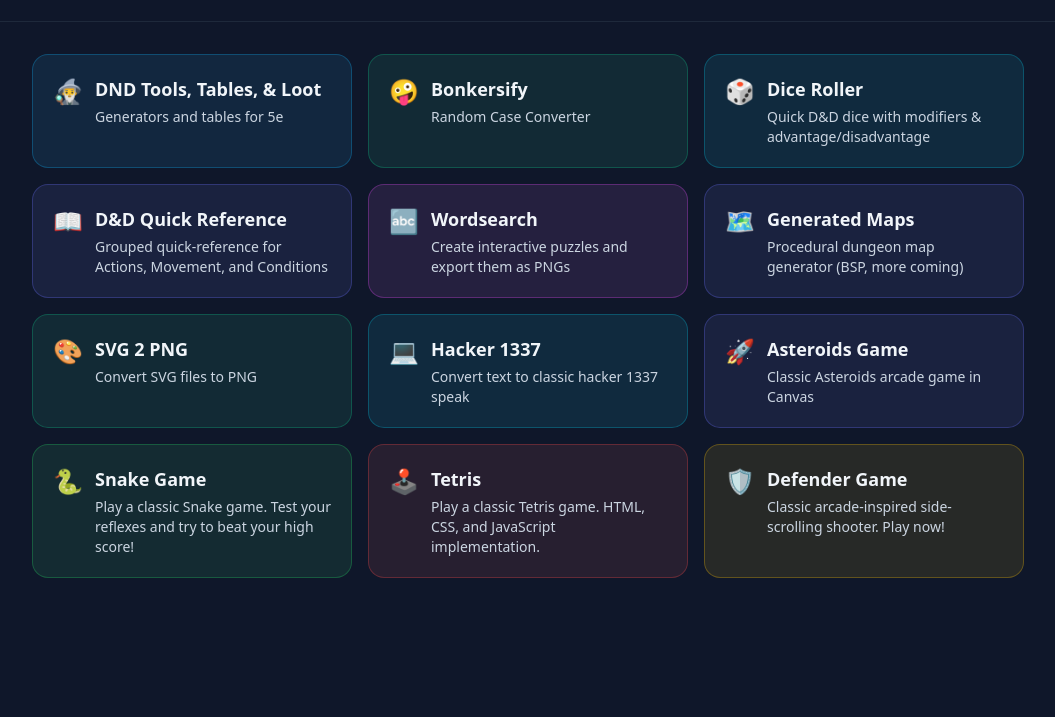
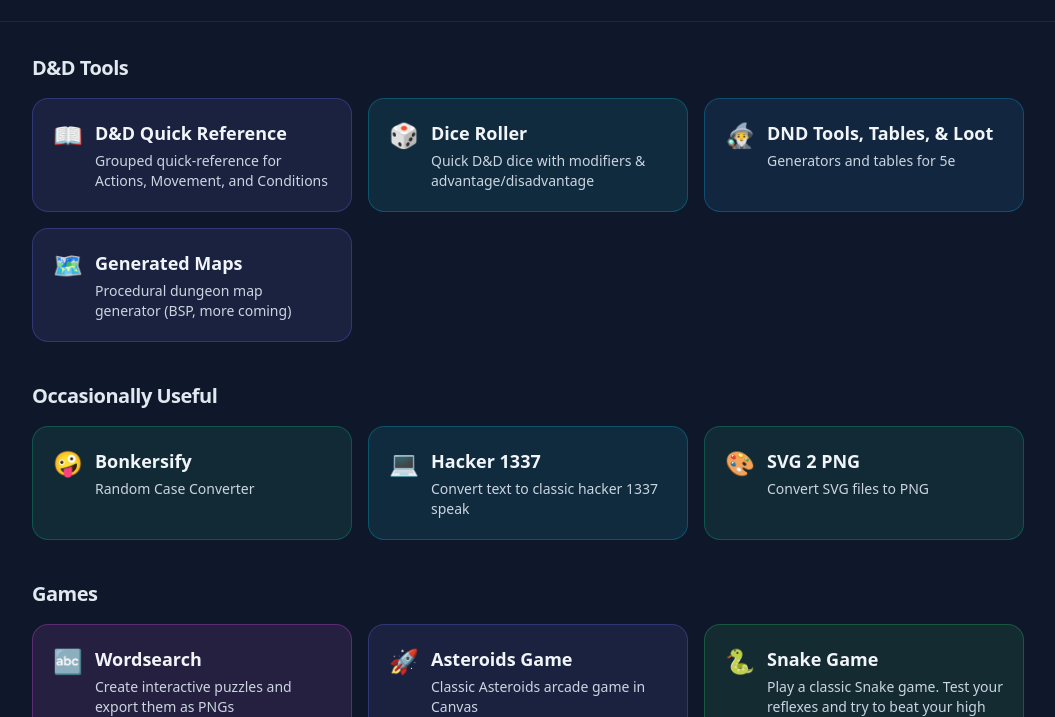
Before and after one commit to mdelegge/Toolbox, a plain HTML site: page index.html in a window 1280 px wide. Shown: the part 83-800 px from the top of the page, without its empty margins (112-1167 px from the left). Drawn offline with nearby package versions, Linux system fonts and the light colour scheme.

Commit message:
Divide tools into their own categories

```diff
--- a/index.html
+++ b/index.html
@@ -16,23 +16,17 @@
   </header>
 
   <main class="max-w-5xl mx-auto px-4 py-8">
-    <section class="grid gap-4 grid-cols-1 sm:grid-cols-2 lg:grid-cols-3">
-      <a href="dndtools/index.html" class="group block p-5 rounded-2xl border transition bg-sky-400/10 border-sky-500/30 hover:bg-sky-400/15 hover:border-sky-500/50 focus-visible:outline-none focus-visible:ring-2 focus-visible:ring-sky-400/50">
+    <!-- D&D Tools -->
+    <section class="space-y-4 mb-10">
+      <h2 class="text-xl font-semibold tracking-tight text-slate-200">D&D Tools</h2>
+      <div class="grid gap-4 grid-cols-1 sm:grid-cols-2 lg:grid-cols-3">
+
+        <a href="reference_chart/index.html" class="group block p-5 rounded-2xl border transition bg-indigo-400/10 border-indigo-500/30 hover:bg-indigo-400/15 hover:border-indigo-500/50 focus-visible:outline-none focus-visible:ring-2 focus-visible:ring-indigo-400/50">
           <div class="flex items-start gap-3">
-          <div class="text-2xl" aria-hidden="true">🧙‍♂️</div>
+            <div class="text-2xl" aria-hidden="true">📖</div>
             <div class="flex flex-col gap-1">
-            <h2 class="text-lg font-semibold">DND Tools, Tables, & Loot</h2>
-            <p class="text-sm text-slate-300">Generators and tables for 5e</p>
-          </div>
-        </div>
-      </a>
-
-      <a href="bonkersify/index.html" class="group block p-5 rounded-2xl border transition bg-emerald-400/10 border-emerald-500/30 hover:bg-emerald-400/15 hover:border-emerald-500/50 focus-visible:outline-none focus-visible:ring-2 focus-visible:ring-emerald-400/50">
-        <div class="flex items-start gap-3">
-          <div class="text-2xl" aria-hidden="true">🤪</div>
-          <div class="flex flex-col gap-1">
-            <h2 class="text-lg font-semibold">Bonkersify</h2>
-            <p class="text-sm text-slate-300">Random Case Converter</p>
+              <h2 class="text-lg font-semibold">D&D Quick Reference</h2>
+              <p class="text-sm text-slate-300">Grouped quick-reference for Actions, Movement, and Conditions</p>
             </div>
           </div>
         </a>
@@ -47,22 +41,12 @@
           </div>
         </a>
 
-      <a href="reference_chart/index.html" class="group block p-5 rounded-2xl border transition bg-indigo-400/10 border-indigo-500/30 hover:bg-indigo-400/15 hover:border-indigo-500/50 focus-visible:outline-none focus-visible:ring-2 focus-visible:ring-indigo-400/50">
+        <a href="dndtools/index.html" class="group block p-5 rounded-2xl border transition bg-sky-400/10 border-sky-500/30 hover:bg-sky-400/15 hover:border-sky-500/50 focus-visible:outline-none focus-visible:ring-2 focus-visible:ring-sky-400/50">
           <div class="flex items-start gap-3">
-          <div class="text-2xl" aria-hidden="true">📖</div>
+            <div class="text-2xl" aria-hidden="true">🧙‍♂️</div>
             <div class="flex flex-col gap-1">
-            <h2 class="text-lg font-semibold">D&D Quick Reference</h2>
-            <p class="text-sm text-slate-300">Grouped quick-reference for Actions, Movement, and Conditions</p>
-          </div>
-        </div>
-      </a>
-
-      <a href="wordsearch/index.html" class="group block p-5 rounded-2xl border transition bg-fuchsia-400/10 border-fuchsia-500/30 hover:bg-fuchsia-400/15 hover:border-fuchsia-500/50 focus-visible:outline-none focus-visible:ring-2 focus-visible:ring-fuchsia-400/50">
-        <div class="flex items-start gap-3">
-          <div class="text-2xl" aria-hidden="true">🔤</div>
-          <div class="flex flex-col gap-1">
-            <h2 class="text-lg font-semibold">Wordsearch</h2>
-            <p class="text-sm text-slate-300">Create interactive puzzles and export them as PNGs</p>
+              <h2 class="text-lg font-semibold">DND Tools, Tables, & Loot</h2>
+              <p class="text-sm text-slate-300">Generators and tables for 5e</p>
             </div>
           </div>
         </a>
@@ -76,6 +60,32 @@
             </div>
           </div>
         </a>
+      </div>
+    </section>
+
+    <!-- Occasionally Useful -->
+    <section class="space-y-4 mb-10">
+      <h2 class="text-xl font-semibold tracking-tight text-slate-200">Occasionally Useful</h2>
+      <div class="grid gap-4 grid-cols-1 sm:grid-cols-2 lg:grid-cols-3">
+        <a href="bonkersify/index.html" class="group block p-5 rounded-2xl border transition bg-emerald-400/10 border-emerald-500/30 hover:bg-emerald-400/15 hover:border-emerald-500/50 focus-visible:outline-none focus-visible:ring-2 focus-visible:ring-emerald-400/50">
+          <div class="flex items-start gap-3">
+            <div class="text-2xl" aria-hidden="true">🤪</div>
+            <div class="flex flex-col gap-1">
+              <h2 class="text-lg font-semibold">Bonkersify</h2>
+              <p class="text-sm text-slate-300">Random Case Converter</p>
+            </div>
+          </div>
+        </a>
+
+        <a href="hacker_l33t/index.html" class="group block p-5 rounded-2xl border transition bg-cyan-400/10 border-cyan-500/30 hover:bg-cyan-400/15 hover:border-cyan-500/50 focus-visible:outline-none focus-visible:ring-2 focus-visible:ring-cyan-400/50">
+          <div class="flex items-start gap-3">
+            <div class="text-2xl" aria-hidden="true">💻</div>
+            <div class="flex flex-col gap-1">
+              <h2 class="text-lg font-semibold">Hacker 1337</h2>
+              <p class="text-sm text-slate-300">Convert text to classic hacker 1337 speak</p>
+            </div>
+          </div>
+        </a>
 
         <a href="svg2png/svg2png.html" class="group block p-5 rounded-2xl border transition bg-emerald-400/10 border-emerald-500/30 hover:bg-emerald-400/15 hover:border-emerald-500/50 focus-visible:outline-none focus-visible:ring-2 focus-visible:ring-emerald-400/50">
           <div class="flex items-start gap-3">
@@ -86,13 +96,19 @@
             </div>
           </div>
         </a>
+      </div>
+    </section>
 
-      <a href="hacker_l33t/index.html" class="group block p-5 rounded-2xl border transition bg-cyan-400/10 border-cyan-500/30 hover:bg-cyan-400/15 hover:border-cyan-500/50 focus-visible:outline-none focus-visible:ring-2 focus-visible:ring-cyan-400/50">
+    <!-- Games -->
+    <section class="space-y-4">
+      <h2 class="text-xl font-semibold tracking-tight text-slate-200">Games</h2>
+      <div class="grid gap-4 grid-cols-1 sm:grid-cols-2 lg:grid-cols-3">
+        <a href="wordsearch/index.html" class="group block p-5 rounded-2xl border transition bg-fuchsia-400/10 border-fuchsia-500/30 hover:bg-fuchsia-400/15 hover:border-fuchsia-500/50 focus-visible:outline-none focus-visible:ring-2 focus-visible:ring-fuchsia-400/50">
           <div class="flex items-start gap-3">
-          <div class="text-2xl" aria-hidden="true">💻</div>
+            <div class="text-2xl" aria-hidden="true">🔤</div>
             <div class="flex flex-col gap-1">
-            <h2 class="text-lg font-semibold">Hacker 1337</h2>
-            <p class="text-sm text-slate-300">Convert text to classic hacker 1337 speak</p>
+              <h2 class="text-lg font-semibold">Wordsearch</h2>
+              <p class="text-sm text-slate-300">Create interactive puzzles and export them as PNGs</p>
             </div>
           </div>
         </a>
@@ -137,7 +153,8 @@
             </div>
           </div>
         </a>
-
+      </div>
+    </section>
 
     <!-- To add more tools, duplicate a card and update the href, title, and description. -->
     <!-- Example Card
@@ -162,8 +179,6 @@ Suggested palettes for variety:
     </a>
     -->
 
-
-    </section>
   </main>
   </body>
   </html>
```
Lines whose indentation alone changed are shown as unchanged.
